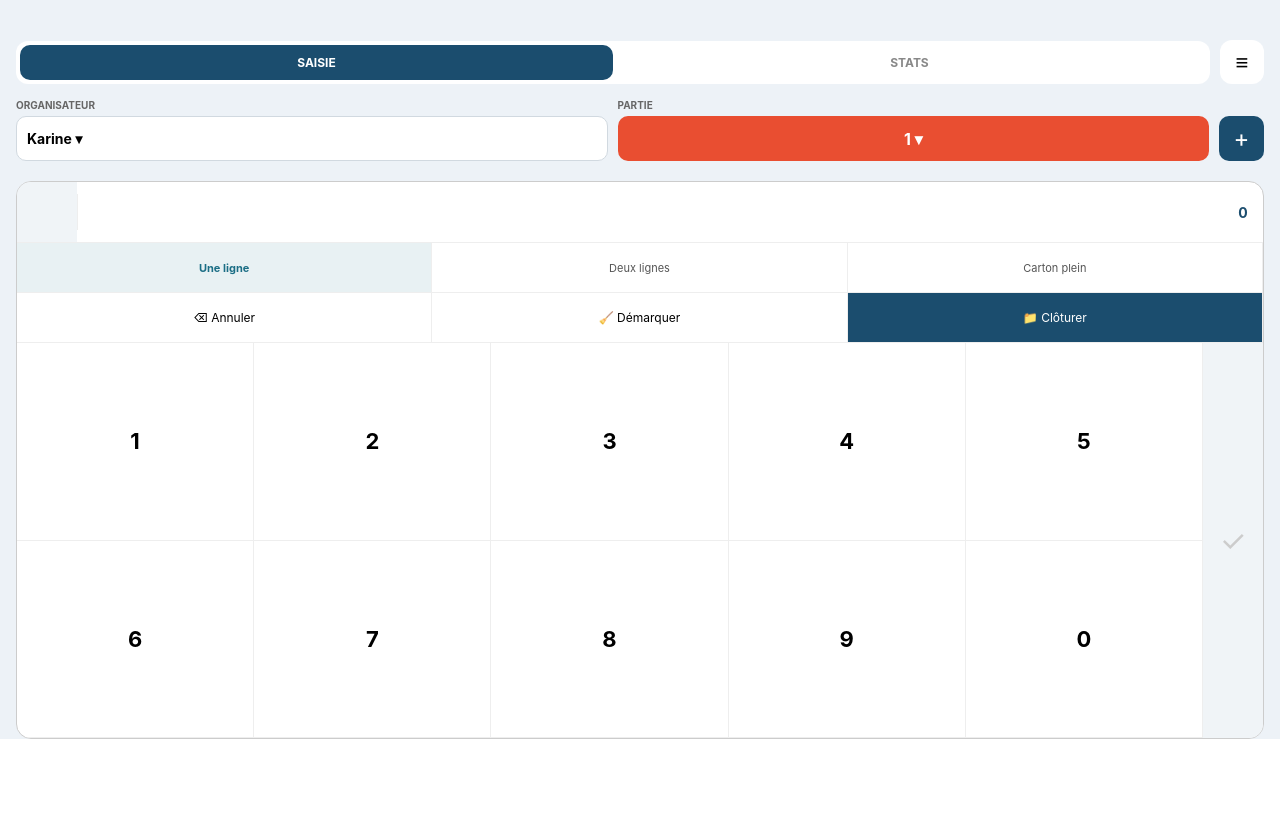
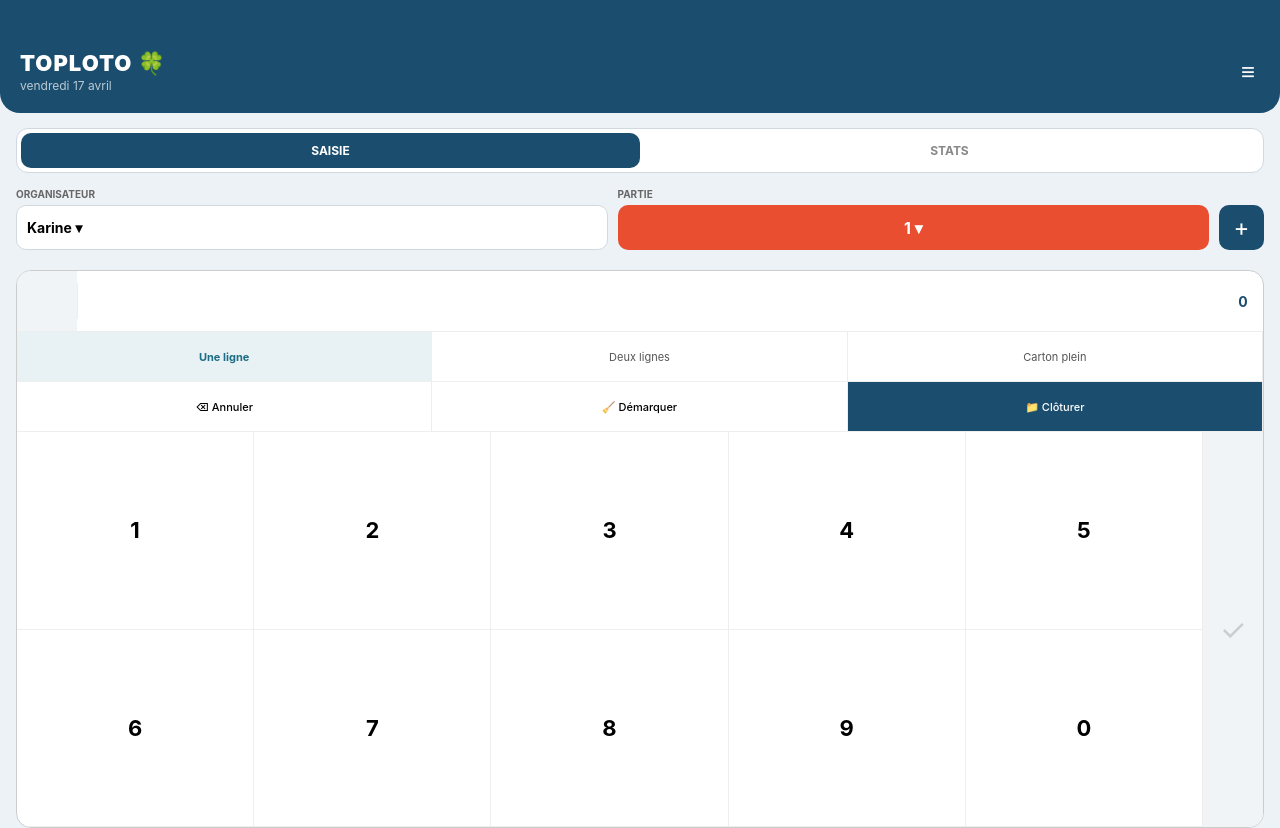
Before and after one commit to Git1602051961/statslotos, a React (Vite) app: page / in a window 1280 px wide. Before the commit the page ends 800 px from the top, so only its background shows below. Built offline with nearby package versions, Linux system fonts and the light colour scheme.

Commit message:
Update App.tsx

```diff
--- a/App.tsx
+++ b/App.tsx
@@ -1,5 +1,5 @@
 import React, { useState } from 'react';
-import { View, Text, TouchableOpacity, StyleSheet, Modal, FlatList, TextInput, ScrollView } from 'react-native';
+import { View, Text, TouchableOpacity, StyleSheet, Modal, FlatList, TextInput, ScrollView, StatusBar } from 'react-native';
 
 // --- TYPES ---
 interface NumeroSaisi {
@@ -12,8 +12,8 @@ interface NumeroSaisi {
 interface Organisateur {
   id: string;
   nom: string;
-  currentSeance: NumeroSaisi[]; // Tirages de la session en cours
-  archives: NumeroSaisi[];      // Historique total pour les stats globales
+  currentSeance: NumeroSaisi[];
+  archives: NumeroSaisi[];
 }
 
 export default function LotoApp() {
@@ -34,7 +34,7 @@ export default function LotoApp() {
   const [statPeriod, setStatPeriod] = useState<'JOUR' | 'GLOBAL'>('GLOBAL');
 
   const currentOrg = organisateurs.find(o => o.id === selectedOrgId) || organisateurs[0];
-  const today = new Date().toLocaleDateString();
+  const today = new Date().toLocaleDateString('fr-FR', { weekday: 'long', day: 'numeric', month: 'long' });
 
   // --- ACTIONS ---
   const handlePressNumber = (val: string) => {
@@ -57,36 +57,20 @@ export default function LotoApp() {
     setCurrentInput('');
   };
 
-  // FONCTION DÉMARQUER (Efface la partie en cours)
   const viderHistorique = () => {
-    if (confirm("Effacer les numéros de la partie en cours ?")) {
+    if (confirm("Voulez-vous vraiment démarquer ? (Vider la partie en cours)")) {
       setOrganisateurs(prev => prev.map(o => o.id === selectedOrgId ? { ...o, currentSeance: [] } : o));
     }
   };
 
-  // FONCTION CLÔTURER (Archive la journée et vide le plateau)
   const cloturerJournee = () => {
-    if (confirm("Clôturer la journée ? Cela enregistrera les numéros dans les stats globales.")) {
+    if (confirm("Voulez-vous clôturer cette journée et l'ajouter aux statistiques globales ?")) {
       setOrganisateurs(prev => prev.map(org => {
         if (org.id === selectedOrgId) {
           return { ...org, archives: [...org.currentSeance, ...org.archives], currentSeance: [] };
         }
         return org;
       }));
-    }
-  };
-
-  // FONCTION SUPPRIMER ORGANISATEUR (Supprime tout : historique, stats, nom)
-  const supprimerOrganisateur = () => {
-    if (organisateurs.length <= 1) {
-      alert("Impossible de supprimer le dernier organisateur.");
-      return;
-    }
-    if (confirm(`Supprimer définitivement ${currentOrg.nom} ainsi que toutes ses statistiques ?`)) {
-      const nouveaux = organisateurs.filter(o => o.id !== selectedOrgId);
-      setOrganisateurs(nouveaux);
-      setSelectedOrgId(nouveaux[0].id);
-      setMenuVisible(false);
     }
   };
 
@@ -101,6 +85,16 @@ export default function LotoApp() {
         }
         return org;
       }));
+    }
+  };
+
+  const supprimerOrganisateur = () => {
+    if (organisateurs.length <= 1) return;
+    if (confirm(`Supprimer définitivement ${currentOrg.nom} et tout son historique ?`)) {
+      const nouveaux = organisateurs.filter(o => o.id !== selectedOrgId);
+      setOrganisateurs(nouveaux);
+      setSelectedOrgId(nouveaux[0].id);
+      setMenuVisible(false);
     }
   };
 
@@ -150,12 +144,25 @@ export default function LotoApp() {
 
   return (
     <View style={styles.container}>
+      <StatusBar barStyle="light-content" backgroundColor="#1B4D6E" />
+
+      {/* HEADER */}
+      <View style={styles.appHeader}>
+        <View>
+          <Text style={styles.appTitle}>TOPLOTO 🍀</Text>
+          <Text style={styles.appSubtitle}>{today}</Text>
+        </View>
+        <TouchableOpacity style={styles.menuIconBtn} onPress={() => setMenuVisible(true)}>
+          <Text style={{fontSize: 24, color: '#fff'}}>≡</Text>
+        </TouchableOpacity>
+      </View>
+
+      <View style={styles.contentPadding}>
         <View style={styles.topNav}>
           <View style={styles.tabContainer}>
             <TouchableOpacity onPress={() => setView('SAISIE')} style={[styles.tabBtn, view === 'SAISIE' && styles.tabActive]}><Text style={[styles.tabText, view === 'SAISIE' && styles.tabTextActive]}>SAISIE</Text></TouchableOpacity>
             <TouchableOpacity onPress={() => setView('STATS')} style={[styles.tabBtn, view === 'STATS' && styles.tabActive]}><Text style={[styles.tabText, view === 'STATS' && styles.tabTextActive]}>STATS</Text></TouchableOpacity>
           </View>
-        <TouchableOpacity style={styles.iconBtn} onPress={() => setMenuVisible(true)}><Text style={{fontSize: 22}}>≡</Text></TouchableOpacity>
         </View>
 
         {view === 'SAISIE' ? (
@@ -217,17 +224,18 @@ export default function LotoApp() {
           <ScrollView style={styles.statsScroll}>
             <Text style={styles.titleStats}>Mes 6 Cartons Idéaux</Text>
             <View style={styles.periodRow}>
-            <TouchableOpacity onPress={() => setStatPeriod('JOUR')} style={[styles.periodBtn, statPeriod === 'JOUR' && styles.periodActive]}><Text style={statPeriod === 'JOUR' && {color:'#fff'}}>Journée en cours</Text></TouchableOpacity>
-            <TouchableOpacity onPress={() => setStatPeriod('GLOBAL')} style={[styles.periodBtn, statPeriod === 'GLOBAL' && styles.periodActive]}><Text style={statPeriod === 'GLOBAL' && {color:'#fff'}}>Global (Historique)</Text></TouchableOpacity>
+              <TouchableOpacity onPress={() => setStatPeriod('JOUR')} style={[styles.periodBtn, statPeriod === 'JOUR' && styles.periodActive]}><Text style={statPeriod === 'JOUR' && {color:'#fff'}}>Session</Text></TouchableOpacity>
+              <TouchableOpacity onPress={() => setStatPeriod('GLOBAL')} style={[styles.periodBtn, statPeriod === 'GLOBAL' && styles.periodActive]}><Text style={statPeriod === 'GLOBAL' && {color:'#fff'}}>Global</Text></TouchableOpacity>
             </View>
             {['#E94E31', '#1B6E85', '#6A4C93', '#2E7D32', '#F9A825', '#C2185B'].map((color, i) => (
               renderCartonStats(i, color)
             ))}
-          <View style={{height: 50}} />
+            <View style={{height: 100}} />
           </ScrollView>
         )}
+      </View>
 
-      {/* MODALE MENU POUR SUPPRIMER ORGANISATEUR */}
+      {/* MODALES */}
       <Modal visible={menuVisible} transparent>
         <TouchableOpacity style={styles.overlay} onPress={() => setMenuVisible(false)}>
           <View style={styles.modalContent}>
@@ -237,7 +245,6 @@ export default function LotoApp() {
         </TouchableOpacity>
       </Modal>
 
-      {/* MODALES D'ORIGINE (Ajout / Sélection) */}
       <Modal visible={modalAddOrgVisible} transparent><View style={styles.overlay}><View style={styles.modalContent}>
         <Text style={styles.modalTitle}>Nouveau</Text>
         <TextInput style={styles.input} placeholder="Nom..." value={newOrgName} onChangeText={setNewOrgName} autoFocus />
@@ -255,14 +262,18 @@ export default function LotoApp() {
 }
 
 const styles = StyleSheet.create({
-  container: { flex: 1, backgroundColor: '#EDF2F7', paddingHorizontal: 16, paddingTop: 40 },
-  topNav: { flexDirection: 'row', alignItems: 'center', marginBottom: 15 },
-  tabContainer: { flexDirection: 'row', backgroundColor: '#fff', borderRadius: 12, padding: 4, flex: 1, marginRight: 10 },
+  container: { flex: 1, backgroundColor: '#EDF2F7' },
+  appHeader: { backgroundColor: '#1B4D6E', paddingTop: 50, paddingBottom: 20, paddingHorizontal: 20, flexDirection: 'row', justifyContent: 'space-between', alignItems: 'center', borderBottomLeftRadius: 20, borderBottomRightRadius: 20 },
+  appTitle: { color: '#fff', fontSize: 22, fontWeight: '900', letterSpacing: 1 },
+  appSubtitle: { color: 'rgba(255,255,255,0.7)', fontSize: 12, marginTop: 2 },
+  menuIconBtn: { padding: 5 },
+  contentPadding: { flex: 1, paddingHorizontal: 16 },
+  topNav: { marginVertical: 15 },
+  tabContainer: { flexDirection: 'row', backgroundColor: '#fff', borderRadius: 12, padding: 4, borderWidth: 1, borderColor: '#D1D9E0' },
   tabBtn: { flex: 1, paddingVertical: 10, alignItems: 'center', borderRadius: 10 },
   tabActive: { backgroundColor: '#1B4D6E' },
   tabText: { color: '#888', fontWeight: 'bold', fontSize: 12 },
   tabTextActive: { color: '#fff' },
-  iconBtn: { backgroundColor: '#fff', width: 44, height: 44, borderRadius: 12, justifyContent: 'center', alignItems: 'center' },
   headerSelectionRow: { flexDirection: 'row', alignItems: 'flex-end', marginBottom: 20 },
   labelHeader: { fontSize: 10, color: '#666', fontWeight: 'bold', marginBottom: 5 },
   whiteBox: { backgroundColor: '#fff', borderRadius: 10, padding: 10, height: 45, justifyContent: 'center', borderWidth: 1, borderColor: '#D1D9E0' },
@@ -290,7 +301,7 @@ const styles = StyleSheet.create({
   modeItemTextActive: { color: '#1B6E85', fontWeight: 'bold' },
   actionRow: { flexDirection: 'row', height: 50, borderTopWidth: 1, borderColor: '#eee' },
   actionBtn: { flex: 1, justifyContent: 'center', alignItems: 'center', borderRightWidth: 1, borderColor: '#eee' },
-  actionBtnText: { fontSize: 12, textAlign: 'center' },
+  actionBtnText: { fontSize: 11, textAlign: 'center', fontWeight: '500' },
   numpadGrid: { flexDirection: 'row', borderTopWidth: 1, borderColor: '#eee' },
   numbersPart: { flex: 1 },
   keyRow: { flexDirection: 'row' },
@@ -299,16 +310,16 @@ const styles = StyleSheet.create({
   checkBtn: { width: 60, justifyContent: 'center', alignItems: 'center', backgroundColor: '#F0F4F7' },
   checkIcon: { fontSize: 30 },
   currentSaisieText: { textAlign: 'center', fontSize: 18, fontWeight: 'bold', color: '#1B4D6E', marginTop: 10 },
-  statsScroll: { flex: 1, padding: 10 },
-  titleStats: { fontSize: 18, fontWeight: 'bold', color: '#1B4D6E', textAlign: 'center', marginVertical: 10 },
+  statsScroll: { flex: 1, paddingVertical: 10 },
+  titleStats: { fontSize: 18, fontWeight: 'bold', color: '#1B4D6E', textAlign: 'center', marginBottom: 15 },
   cartonStatsCard: { backgroundColor: '#fff', borderRadius: 10, marginBottom: 20, borderWidth: 1, overflow: 'hidden' },
   cartonStatsHeader: { padding: 5, alignItems: 'center' },
   cartonStatsTitle: { color: '#fff', fontSize: 11, fontWeight: 'bold' },
   cartonStatsGrid: { flexDirection: 'row', flexWrap: 'wrap', padding: 5 },
   cartonStatsCell: { width: '11.11%', aspectRatio: 0.9, borderWidth: 0.5, borderColor: '#eee', justifyContent: 'center', alignItems: 'center' },
   cartonStatsCellText: { fontSize: 14, fontWeight: 'bold' },
-  periodRow: { flexDirection: 'row', justifyContent: 'center', marginBottom: 15 },
-  periodBtn: { padding: 8, paddingHorizontal: 15, borderRadius: 15, backgroundColor: '#ddd', marginHorizontal: 5 },
+  periodRow: { flexDirection: 'row', justifyContent: 'center', marginBottom: 20 },
+  periodBtn: { padding: 8, paddingHorizontal: 20, borderRadius: 20, backgroundColor: '#ddd', marginHorizontal: 5 },
   periodActive: { backgroundColor: '#1B4D6E' },
   overlay: { flex: 1, backgroundColor: 'rgba(0,0,0,0.5)', justifyContent: 'center', alignItems: 'center' },
   modalContent: { backgroundColor: '#fff', padding: 20, borderRadius: 15, width: '85%' },
```
Lines whose indentation alone changed are shown as unchanged.
